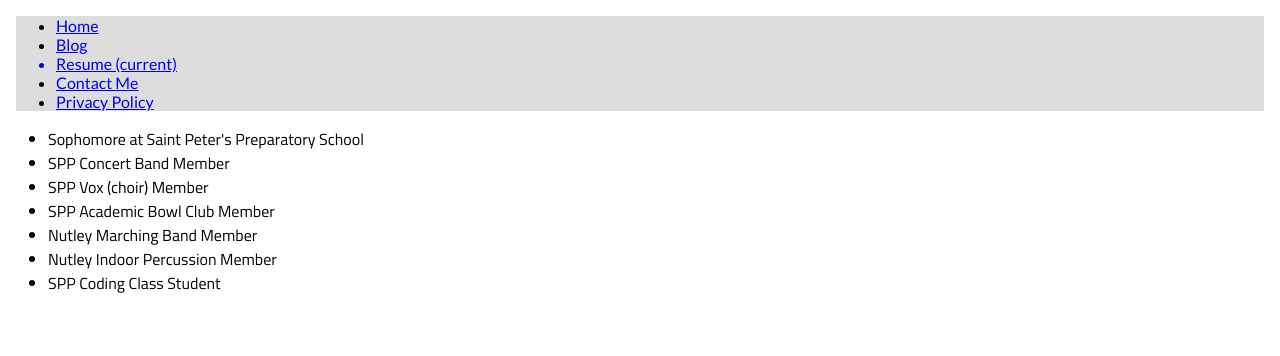
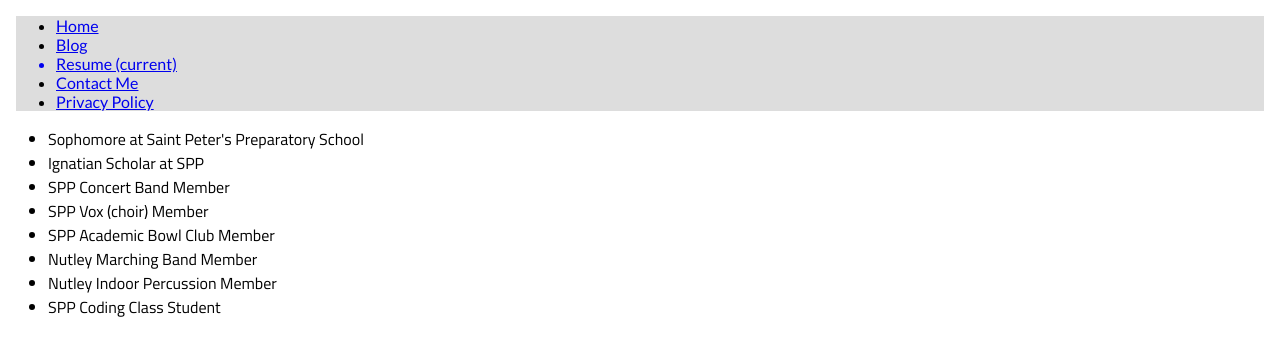
Before and after one commit to dacostalobot21/dacostalobot21.github.io, a plain HTML site: page Resume/resume.html in a window 1280 px wide. Drawn offline with Linux system fonts and the light colour scheme.

Commit message:
Update resume.html

```diff
--- a/Resume/resume.html
+++ b/Resume/resume.html
@@ -32,6 +32,7 @@
     <div>
       <ul class="breadcrumb">
         <li>Sophomore at Saint Peter's Preparatory School</li>
+        <li>Ignatian Scholar at SPP</li>
         <li>SPP Concert Band Member</li>
         <li>SPP Vox (choir) Member</li>
         <li>SPP Academic Bowl Club Member</li>
```
